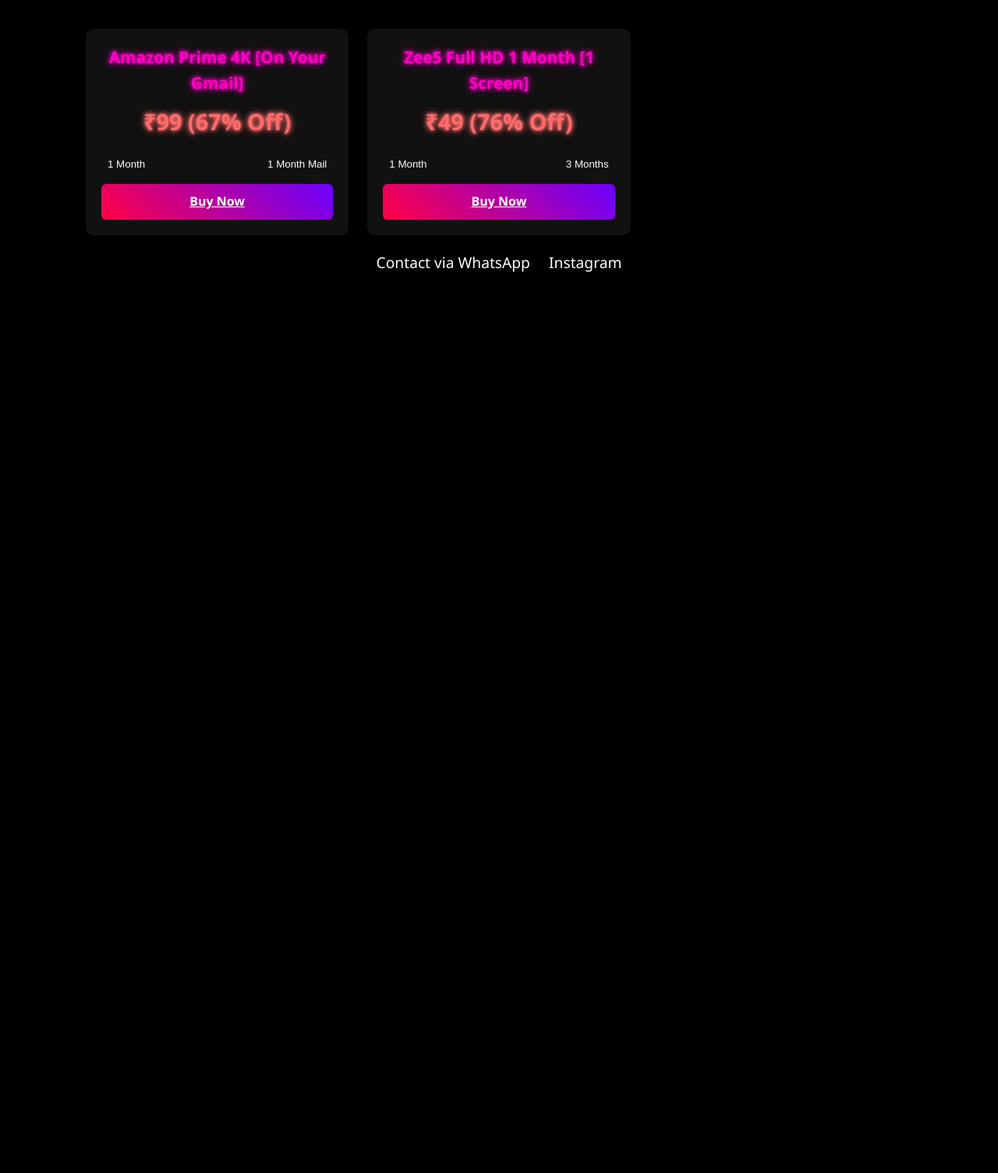
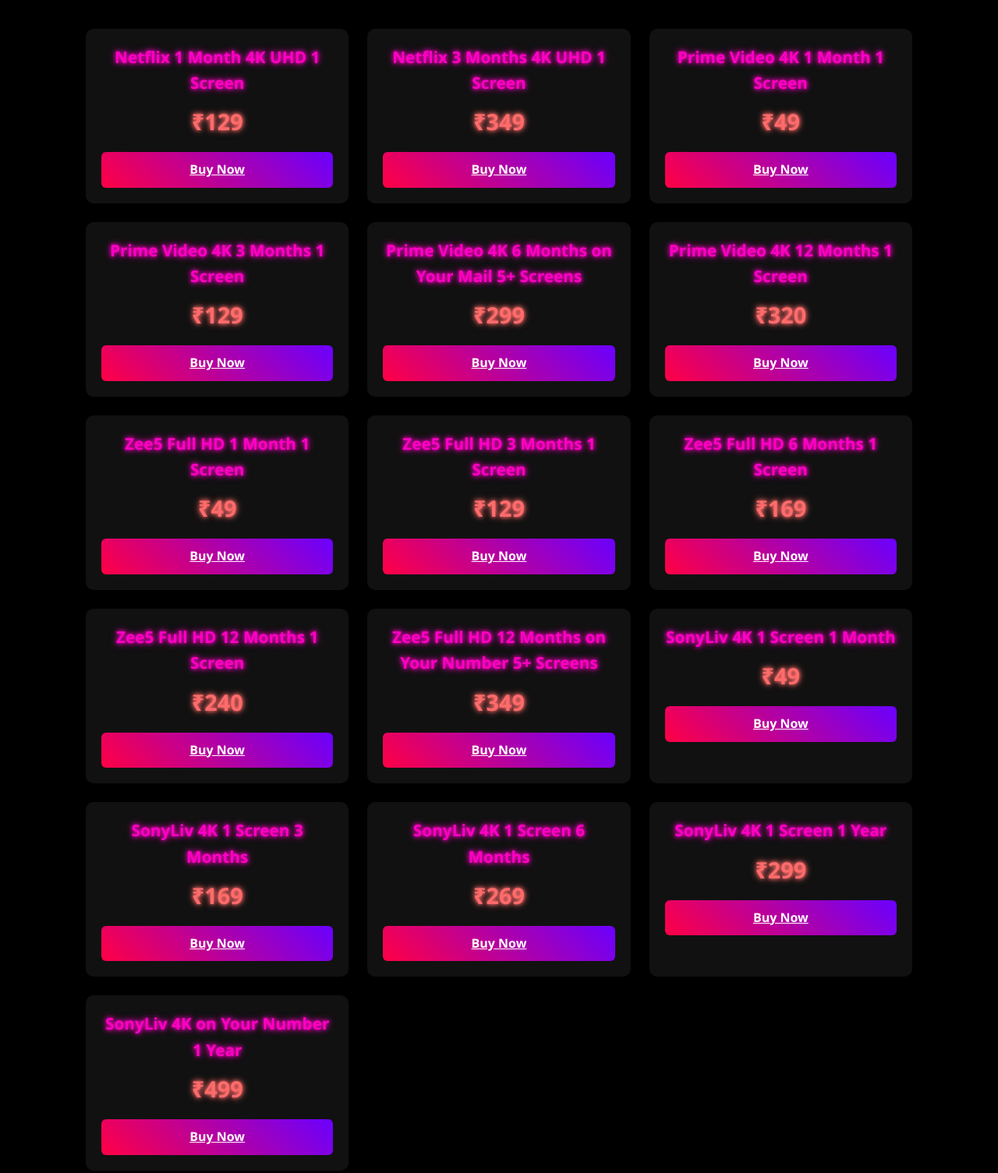
Before and after one commit to TechnoStudent199/Mr-yogi-premium, a plain HTML site: page index.html in a window 1280 px wide. Shown: the part 181-1686 px from the top of the page at 78% size. Before the commit the page ends 800 px from the top, so only its background shows below. Drawn offline with Linux system fonts and the light colour scheme.

Commit message:
index.html

```diff
--- a/index.html
+++ b/index.html
@@ -1,4 +1,3 @@
-
 <!DOCTYPE html>
 <html lang="en">
 <head>
@@ -157,28 +156,105 @@
     </section>
 
     <div class="plans-grid">
-      <!-- Example Plan Cards -->
+      <!-- Netflix Plans -->
       <div class="plan-card">
-        <h3>Amazon Prime 4K [On Your Gmail]</h3>
-        <div class="price">₹99 <span>(67% Off)</span></div>
-        <div class="select-size">
-          <button onclick="addToCart('Amazon Prime 4K [On Your Gmail]', 99)">1 Month</button>
-          <button onclick="addToCart('Amazon Prime 4K [On Your Gmail]', 150)">1 Month Mail</button>
-        </div>
-        <a href="upi://pay?pa=mryogipremium@ybl&pn=MR.YOGI PREMIUM SUBSCRIPTION'S&am=99" target="_blank" class="buy-button">Buy Now</a>
+        <h3>Netflix 1 Month 4K UHD 1 Screen</h3>
+        <div class="price">₹129</div>
+        <a href="upi://pay?pa=mryogipremium@ybl&pn=MR.YOGI PREMIUM SUBSCRIPTION'S&am=129" target="_blank" class="buy-button">Buy Now</a>
       </div>
 
       <div class="plan-card">
-        <h3>Zee5 Full HD 1 Month [1 Screen]</h3>
-        <div class="price">₹49 <span>(76% Off)</span></div>
-        <div class="select-size">
-          <button onclick="addToCart('Zee5 Full HD 1 Month', 49)">1 Month</button>
-          <button onclick="addToCart('Zee5 Full HD 3 Months', 129)">3 Months</button>
-        </div>
+        <h3>Netflix 3 Months 4K UHD 1 Screen</h3>
+        <div class="price">₹349</div>
+        <a href="upi://pay?pa=mryogipremium@ybl&pn=MR.YOGI PREMIUM SUBSCRIPTION'S&am=349" target="_blank" class="buy-button">Buy Now</a>
+      </div>
+
+      <!-- Prime Video Plans -->
+      <div class="plan-card">
+        <h3>Prime Video 4K 1 Month 1 Screen</h3>
+        <div class="price">₹49</div>
         <a href="upi://pay?pa=mryogipremium@ybl&pn=MR.YOGI PREMIUM SUBSCRIPTION'S&am=49" target="_blank" class="buy-button">Buy Now</a>
       </div>
 
-      <!-- More plan cards follow here -->
+      <div class="plan-card">
+        <h3>Prime Video 4K 3 Months 1 Screen</h3>
+        <div class="price">₹129</div>
+        <a href="upi://pay?pa=mryogipremium@ybl&pn=MR.YOGI PREMIUM SUBSCRIPTION'S&am=129" target="_blank" class="buy-button">Buy Now</a>
+      </div>
+
+      <div class="plan-card">
+        <h3>Prime Video 4K 6 Months on Your Mail 5+ Screens</h3>
+        <div class="price">₹299</div>
+        <a href="upi://pay?pa=mryogipremium@ybl&pn=MR.YOGI PREMIUM SUBSCRIPTION'S&am=299" target="_blank" class="buy-button">Buy Now</a>
+      </div>
+
+      <div class="plan-card">
+        <h3>Prime Video 4K 12 Months 1 Screen</h3>
+        <div class="price">₹320</div>
+        <a href="upi://pay?pa=mryogipremium@ybl&pn=MR.YOGI PREMIUM SUBSCRIPTION'S&am=320" target="_blank" class="buy-button">Buy Now</a>
+      </div>
+
+      <!-- Zee5 Plans -->
+      <div class="plan-card">
+        <h3>Zee5 Full HD 1 Month 1 Screen</h3>
+        <div class="price">₹49</div>
+        <a href="upi://pay?pa=mryogipremium@ybl&pn=MR.YOGI PREMIUM SUBSCRIPTION'S&am=49" target="_blank" class="buy-button">Buy Now</a>
+      </div>
+
+      <div class="plan-card">
+        <h3>Zee5 Full HD 3 Months 1 Screen</h3>
+        <div class="price">₹129</div>
+        <a href="upi://pay?pa=mryogipremium@ybl&pn=MR.YOGI PREMIUM SUBSCRIPTION'S&am=129" target="_blank" class="buy-button">Buy Now</a>
+      </div>
+
+      <div class="plan-card">
+        <h3>Zee5 Full HD 6 Months 1 Screen</h3>
+        <div class="price">₹169</div>
+        <a href="upi://pay?pa=mryogipremium@ybl&pn=MR.YOGI PREMIUM SUBSCRIPTION'S&am=169" target="_blank" class="buy-button">Buy Now</a>
+      </div>
+
+      <div class="plan-card">
+        <h3>Zee5 Full HD 12 Months 1 Screen</h3>
+        <div class="price">₹240</div>
+        <a href="upi://pay?pa=mryogipremium@ybl&pn=MR.YOGI PREMIUM SUBSCRIPTION'S&am=240" target="_blank" class="buy-button">Buy Now</a>
+      </div>
+
+      <div class="plan-card">
+        <h3>Zee5 Full HD 12 Months on Your Number 5+ Screens</h3>
+        <div class="price">₹349</div>
+        <a href="upi://pay?pa=mryogipremium@ybl&pn=MR.YOGI PREMIUM SUBSCRIPTION'S&am=349" target="_blank" class="buy-button">Buy Now</a>
+      </div>
+
+      <!-- SonyLiv Plans -->
+      <div class="plan-card">
+        <h3>SonyLiv 4K 1 Screen 1 Month</h3>
+        <div class="price">₹49</div>
+        <a href="upi://pay?pa=mryogipremium@ybl&pn=MR.YOGI PREMIUM SUBSCRIPTION'S&am=49" target="_blank" class="buy-button">Buy Now</a>
+      </div>
+
+      <div class="plan-card">
+        <h3>SonyLiv 4K 1 Screen 3 Months</h3>
+        <div class="price">₹169</div>
+        <a href="upi://pay?pa=mryogipremium@ybl&pn=MR.YOGI PREMIUM SUBSCRIPTION'S&am=169" target="_blank" class="buy-button">Buy Now</a>
+      </div>
+
+      <div class="plan-card">
+        <h3>SonyLiv 4K 1 Screen 6 Months</h3>
+        <div class="price">₹269</div>
+        <a href="upi://pay?pa=mryogipremium@ybl&pn=MR.YOGI PREMIUM SUBSCRIPTION'S&am=269" target="_blank" class="buy-button">Buy Now</a>
+      </div>
+
+      <div class="plan-card">
+        <h3>SonyLiv 4K 1 Screen 1 Year</h3>
+        <div class="price">₹299</div>
+        <a href="upi://pay?pa=mryogipremium@ybl&pn=MR.YOGI PREMIUM SUBSCRIPTION'S&am=299" target="_blank" class="buy-button">Buy Now</a>
+      </div>
+
+      <div class="plan-card">
+        <h3>SonyLiv 4K on Your Number 1 Year</h3>
+        <div class="price">₹499</div>
+        <a href="upi://pay?pa=mryogipremium@ybl&pn=MR.YOGI PREMIUM SUBSCRIPTION'S&am=499" target="_blank" class="buy-button">Buy Now</a>
+      </div>
     </div>
 
     <div class="cart-popup" id="cart-popup">Item added to cart</div>
@@ -200,4 +276,4 @@
     }
   </script>
 </body>
-</html>
+  </html>
```
